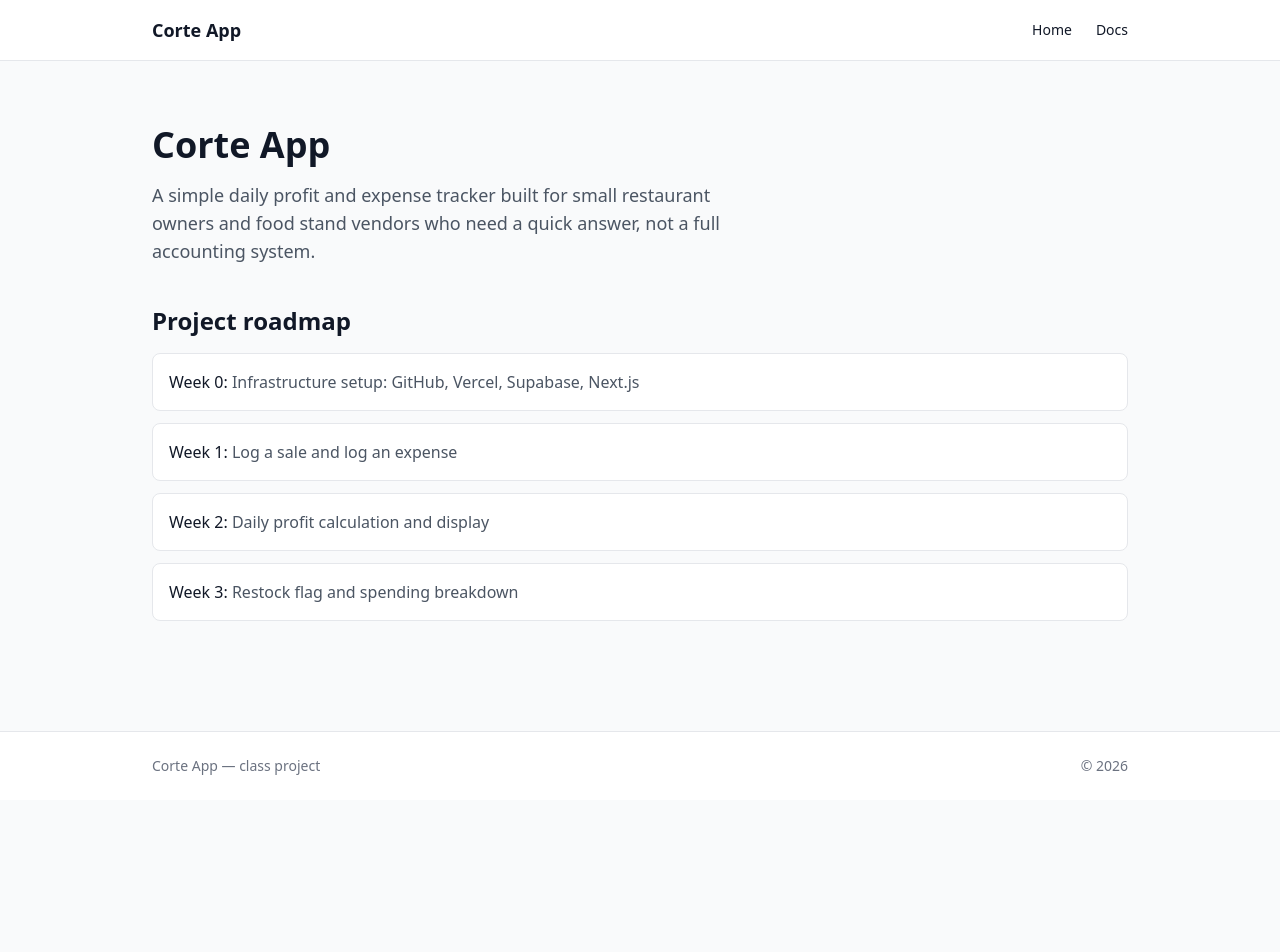
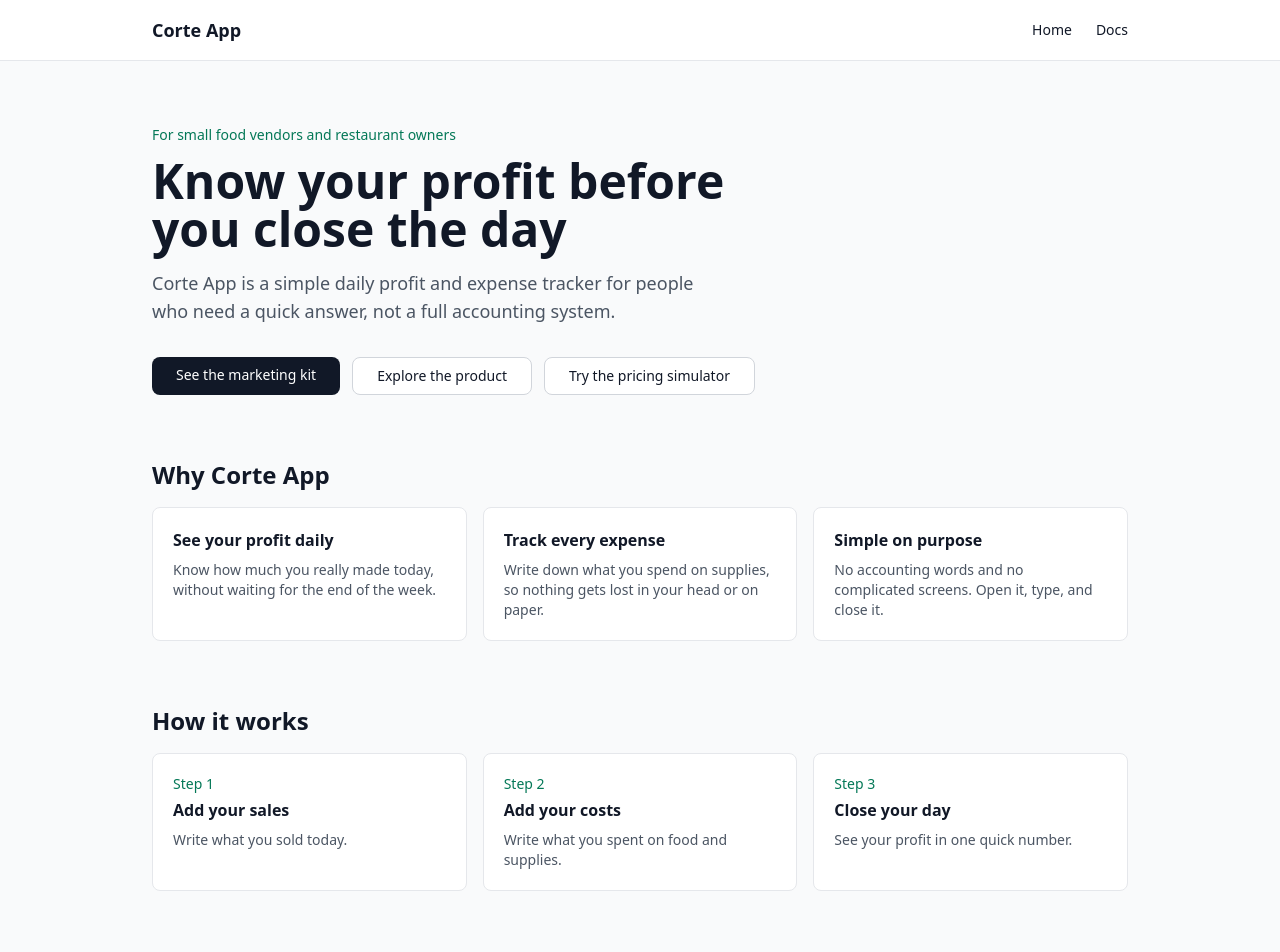
Before and after one commit to emilianosuarezamezcua-a11y/corte-appp, a Next.js app in the folder corte-app/: page / in a window 1280 px wide. Shown: the top 952 px of the page. Before the commit the page ends 800 px from the top, so only its background shows below. Built offline with nearby package versions, Linux system fonts and the light colour scheme.

Commit message:
Upgrade homepage into a product landing page

```diff
--- a/corte-app/app/page.js
+++ b/corte-app/app/page.js
@@ -1,30 +1,112 @@
-// Homepage: shows roadmap for the project
-export default function Home() {
-  const roadmap = [
+import Link from 'next/link';
+
+const BENEFITS = [
+  {
+    title: 'See your profit daily',
+    text: 'Know how much you really made today, without waiting for the end of the week.',
+  },
+  {
+    title: 'Track every expense',
+    text: 'Write down what you spend on supplies, so nothing gets lost in your head or on paper.',
+  },
+  {
+    title: 'Simple on purpose',
+    text: 'No accounting words and no complicated screens. Open it, type, and close it.',
+  },
+];
+
+const STEPS = [
+  { step: '1', title: 'Add your sales', text: 'Write what you sold today.' },
+  { step: '2', title: 'Add your costs', text: 'Write what you spent on food and supplies.' },
+  { step: '3', title: 'Close your day', text: 'See your profit in one quick number.' },
+];
+
+const ROADMAP = [
   { week: 'Week 0', item: 'Infrastructure setup: GitHub, Vercel, Supabase, Next.js' },
   { week: 'Week 1', item: 'Log a sale and log an expense' },
   { week: 'Week 2', item: 'Daily profit calculation and display' },
   { week: 'Week 3', item: 'Restock flag and spending breakdown' },
+  { week: 'Week 4', item: 'Marketing engine: brand, content kit and A/B tests' },
 ];
 
+export default function Home() {
   return (
     <div className="max-w-5xl mx-auto px-6 py-16">
-      <h1 className="text-4xl font-bold mb-4">Corte App</h1>
-      <p className="text-lg text-gray-600 max-w-xl mb-10">
-        A simple daily profit and expense tracker built for small restaurant
-        owners and food stand vendors who need a quick answer, not a full
-        accounting system.
+      <section className="mb-16">
+        <p className="text-sm font-medium text-emerald-700 mb-3">
+          For small food vendors and restaurant owners
         </p>
+        <h1 className="text-4xl md:text-5xl font-bold mb-4 max-w-2xl">
+          Know your profit before you close the day
+        </h1>
+        <p className="text-lg text-gray-600 max-w-xl mb-8">
+          Corte App is a simple daily profit and expense tracker for people who
+          need a quick answer, not a full accounting system.
+        </p>
+        <div className="flex flex-wrap gap-3">
+          <Link
+            href="/marketing"
+            className="inline-block bg-gray-900 text-white px-6 py-2 rounded-lg text-sm"
+          >
+            See the marketing kit
+          </Link>
+          <Link
+            href="/product"
+            className="inline-block border border-gray-300 text-gray-900 px-6 py-2 rounded-lg text-sm bg-white"
+          >
+            Explore the product
+          </Link>
+          <Link
+            href="/pricing"
+            className="inline-block border border-gray-300 text-gray-900 px-6 py-2 rounded-lg text-sm bg-white"
+          >
+            Try the pricing simulator
+          </Link>
+        </div>
+      </section>
 
+      <section className="mb-16">
+        <h2 className="text-2xl font-semibold mb-4">Why Corte App</h2>
+        <div className="grid grid-cols-1 md:grid-cols-3 gap-4">
+          {BENEFITS.map(function (b) {
+            return (
+              <div key={b.title} className="border border-gray-200 rounded-lg p-5 bg-white">
+                <h3 className="font-semibold mb-2">{b.title}</h3>
+                <p className="text-sm text-gray-600">{b.text}</p>
+              </div>
+            );
+          })}
+        </div>
+      </section>
+
+      <section className="mb-16">
+        <h2 className="text-2xl font-semibold mb-4">How it works</h2>
+        <div className="grid grid-cols-1 md:grid-cols-3 gap-4">
+          {STEPS.map(function (s) {
+            return (
+              <div key={s.step} className="border border-gray-200 rounded-lg p-5 bg-white">
+                <p className="text-sm font-medium text-emerald-700 mb-1">Step {s.step}</p>
+                <h3 className="font-semibold mb-2">{s.title}</h3>
+                <p className="text-sm text-gray-600">{s.text}</p>
+              </div>
+            );
+          })}
+        </div>
+      </section>
+
+      <section>
         <h2 className="text-2xl font-semibold mb-4">Project roadmap</h2>
         <ul className="space-y-3">
-        {roadmap.map((r) => (
+          {ROADMAP.map(function (r) {
+            return (
               <li key={r.week} className="border border-gray-200 rounded-lg p-4 bg-white">
                 <span className="font-medium">{r.week}: </span>
                 <span className="text-gray-600">{r.item}</span>
               </li>
-        ))}
+            );
+          })}
         </ul>
+      </section>
     </div>
   );
 }
```
Lines whose indentation alone changed are shown as unchanged.
